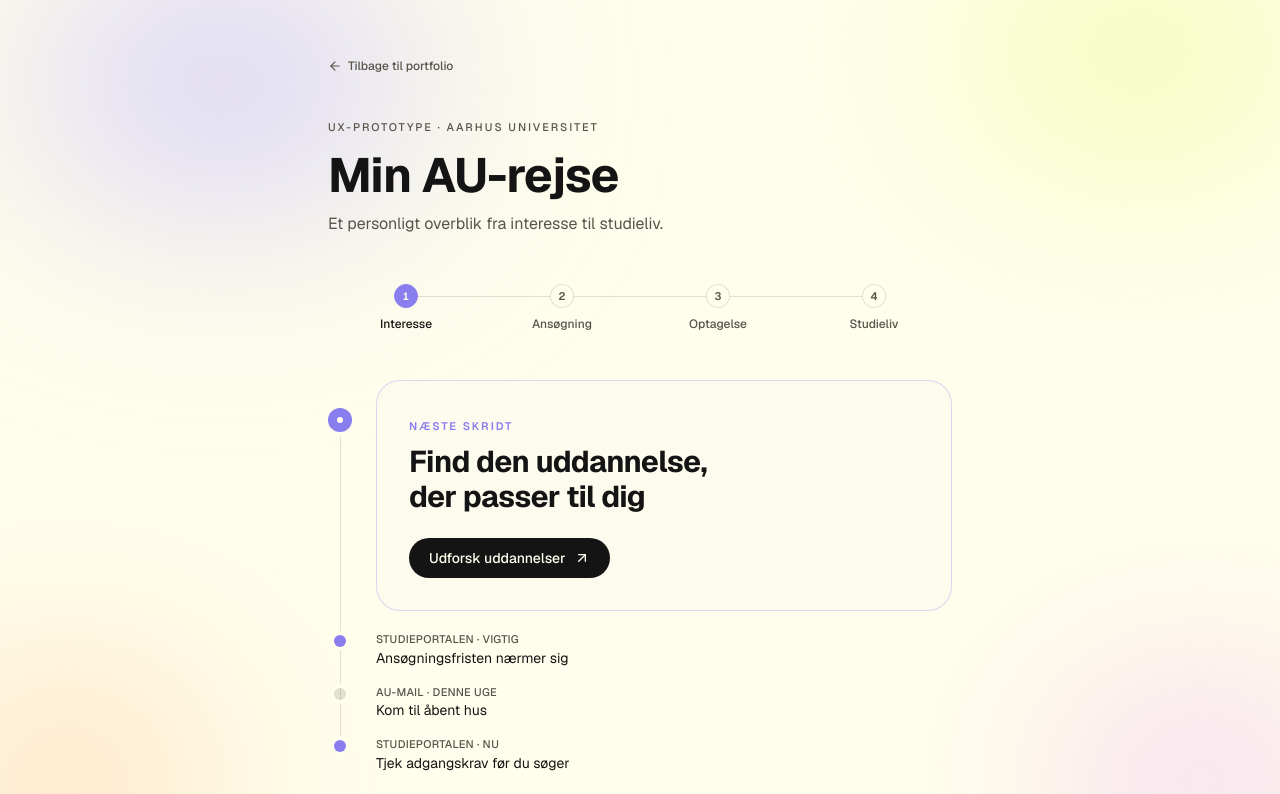
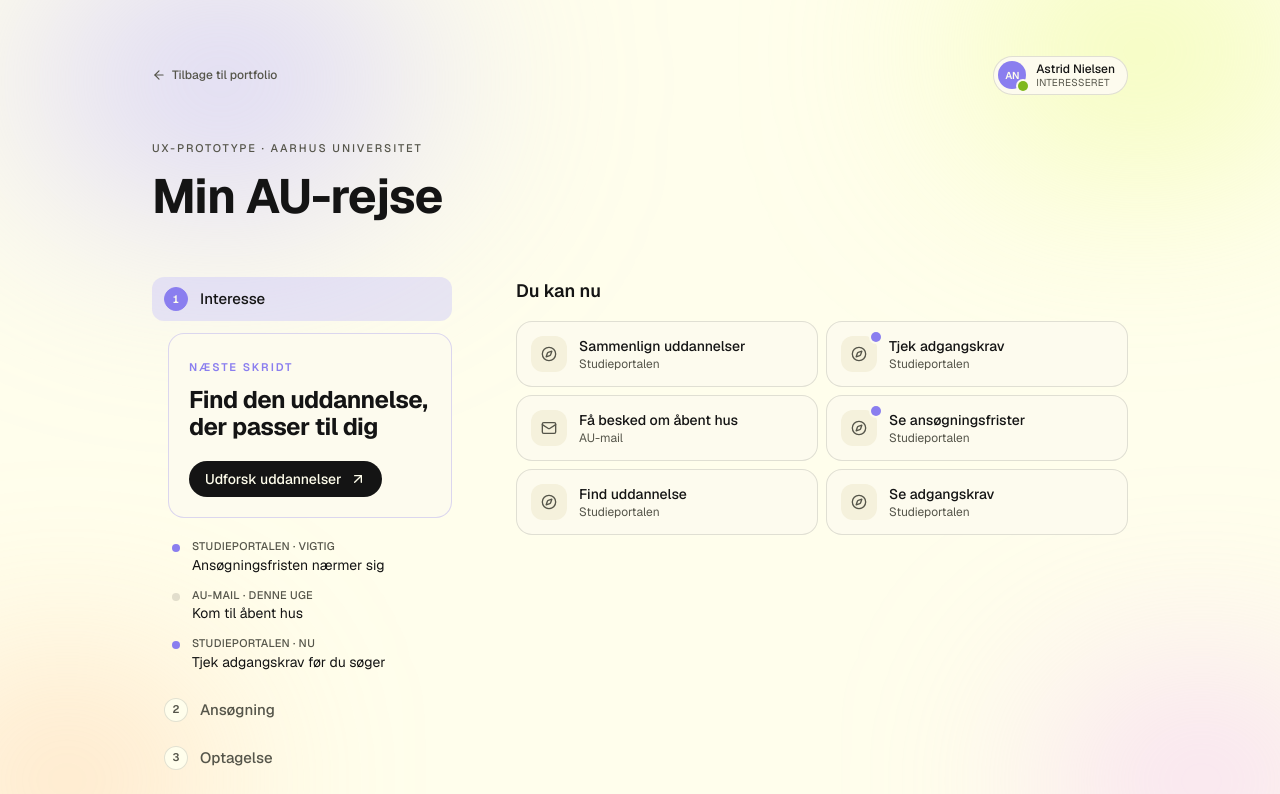
Before and after one commit to fredeschmidt/cover-letter, a Next.js app: page /au-demo in a window 1280 px wide. Shown: the top 794 px of the page. Built offline with nearby package versions, Linux system fonts and the light colour scheme.

Commit message:
prototype AU 2

```diff
--- a/app/au-demo/au-demo-client.tsx
+++ b/app/au-demo/au-demo-client.tsx
@@ -88,35 +88,39 @@ export function AuDemoClient() {
   );
 
   return (
-    <main className="mx-auto w-full max-w-2xl px-5 pb-24 pt-10 md:px-6 md:pt-14">
+    <main className="mx-auto w-full max-w-5xl px-5 pb-24 pt-10 md:px-6 md:pt-14">
+      <div className="mb-10 flex items-center justify-between gap-3">
         <Link
           href="/"
-        className="mb-10 inline-flex items-center gap-1.5 text-xs font-medium text-[var(--color-muted-foreground)] transition-colors hover:text-[var(--color-foreground)]"
+          className="inline-flex items-center gap-1.5 text-xs font-medium text-[var(--color-muted-foreground)] transition-colors hover:text-[var(--color-foreground)]"
         >
           <ArrowLeft className="h-3.5 w-3.5" aria-hidden />
           Tilbage til portfolio
         </Link>
+        <UserBadge name="Astrid Nielsen" phase={activePhase} />
+      </div>
 
-      <header className="mb-10 md:mb-12">
+      <header className="mb-10 md:mb-14">
         <span className="text-[11px] font-medium uppercase tracking-[0.18em] text-[var(--color-muted-foreground)]">
           UX-prototype · Aarhus Universitet
         </span>
         <h1 className="display mt-3 text-balance text-3xl leading-[1.05] md:text-5xl">
           Min AU-rejse
         </h1>
-        <p className="mt-3 text-sm text-[var(--color-muted-foreground)] md:text-base">
-          Et personligt overblik fra interesse til studieliv.
-        </p>
       </header>
 
-      <PhaseTabs
+      <div className="grid gap-12 md:grid-cols-[260px_1fr] lg:grid-cols-[300px_1fr] lg:gap-16">
+        <div>
+          <PhaseSideNav
             active={activePhase}
             activeIndex={activeIndex}
             onChange={setActivePhase}
+            step={activeNextStep}
+            messages={messages}
           />
+        </div>
 
-      <JourneyChain step={activeNextStep} messages={messages} />
-
+        <div>
           <Section title="Du kan nu">
             <ul className="grid gap-2 sm:grid-cols-2">
               {actions.map((action) => (
@@ -126,6 +130,8 @@ export function AuDemoClient() {
               ))}
             </ul>
           </Section>
+        </div>
+      </div>
 
       <footer className="mt-16 border-t border-[var(--color-border)] pt-8">
         <h2 className="text-[11px] font-semibold uppercase tracking-[0.18em] text-[var(--color-muted-foreground)]">
@@ -174,53 +180,80 @@ function Section({
   );
 }
 
-/* -------------------- Phase tabs -------------------- */
+/* -------------------- User badge -------------------- */
 
-function PhaseTabs({
+function UserBadge({ name, phase }: { name: string; phase: JourneyPhaseId }) {
+  const initials = name
+    .split(" ")
+    .map((part) => part[0])
+    .slice(0, 2)
+    .join("")
+    .toUpperCase();
+
+  const label = journeyPhases.find((p) => p.id === phase)?.label;
+
+  return (
+    <div className="flex items-center gap-2.5 rounded-full border border-[var(--color-border)] bg-[var(--color-card)] py-1 pl-1 pr-3">
+      <span className="relative flex h-7 w-7 items-center justify-center rounded-full bg-[var(--color-lilla)] text-[10px] font-semibold text-[var(--color-background)]">
+        {initials}
+        <span
+          className="absolute -bottom-0.5 -right-0.5 h-2.5 w-2.5 rounded-full bg-[var(--color-lime)] ring-2 ring-[var(--color-card)]"
+          aria-hidden
+        />
+      </span>
+      <div className="flex flex-col leading-tight">
+        <span className="text-xs font-medium text-[var(--color-foreground)]">
+          {name}
+        </span>
+        <span className="text-[10px] uppercase tracking-wide text-[var(--color-muted-foreground)]">
+          {label}
+        </span>
+      </div>
+    </div>
+  );
+}
+
+/* -------------------- Phase side-nav -------------------- */
+
+function PhaseSideNav({
   active,
   activeIndex,
   onChange,
+  step,
+  messages,
 }: {
   active: JourneyPhaseId;
   activeIndex: number;
   onChange: (id: JourneyPhaseId) => void;
+  step: (typeof nextSteps)[number];
+  messages: CommunicationMessage[];
 }) {
-  const progress = (activeIndex / (journeyPhases.length - 1)) * 100;
-
   return (
-    <nav aria-label="Fase i AU-rejsen" className="mb-10 md:mb-12">
-      <ol className="relative grid grid-cols-4">
-        <div
-          className="absolute left-[12.5%] right-[12.5%] top-3 h-px bg-[var(--color-border)]"
-          aria-hidden
-        />
-        <div
-          className="absolute left-[12.5%] top-3 h-px bg-[var(--color-lilla)] transition-[width] duration-500 ease-out"
-          style={{ width: `calc((100% - 25%) * ${progress / 100})` }}
-          aria-hidden
-        />
+    <nav aria-label="Fase i AU-rejsen">
+      <ol className="flex flex-col gap-1">
         {journeyPhases.map((phase, i) => {
           const isActive = phase.id === active;
           const isPast = i < activeIndex;
           return (
-            <li key={phase.id} className="relative">
+            <li key={phase.id}>
               <button
                 type="button"
                 aria-current={isActive ? "step" : undefined}
+                aria-expanded={isActive}
                 onClick={() => onChange(phase.id)}
-                className="group flex w-full flex-col items-center gap-2 rounded-lg focus-visible:outline-none focus-visible:ring-2 focus-visible:ring-[var(--color-lilla)]"
+                className={cn(
+                  "group flex w-full items-center gap-3 rounded-xl px-3 py-2.5 text-left transition-colors focus-visible:outline-none focus-visible:ring-2 focus-visible:ring-[var(--color-lilla)]",
+                  isActive
+                    ? "bg-[var(--color-lilla-soft)]"
+                    : "hover:bg-[var(--color-muted)]",
+                )}
               >
                 <span
                   className={cn(
-                    "relative z-10 flex h-6 w-6 items-center justify-center rounded-full border text-[11px] font-semibold tabular-nums transition-colors",
-                    isActive &&
-                      "border-[var(--color-lilla)] bg-[var(--color-lilla)] text-[var(--color-background)]",
-                    isPast &&
-                      !isActive &&
-                      "border-[var(--color-lilla)] bg-[var(--color-lilla)] text-[var(--color-background)]",
-                    !isActive &&
-                      !isPast &&
-                      "border-[var(--color-border)] bg-[var(--color-background)] text-[var(--color-muted-foreground)] group-hover:border-[var(--color-lilla)]/60",
+                    "flex h-6 w-6 shrink-0 items-center justify-center rounded-full border text-[11px] font-semibold tabular-nums transition-colors",
+                    isActive || isPast
+                      ? "border-[var(--color-lilla)] bg-[var(--color-lilla)] text-[var(--color-background)]"
+                      : "border-[var(--color-border)] bg-[var(--color-background)] text-[var(--color-muted-foreground)] group-hover:border-[var(--color-lilla)]/60",
                   )}
                 >
                   {isPast ? (
@@ -231,7 +264,7 @@ function PhaseTabs({
                 </span>
                 <span
                   className={cn(
-                    "text-[11px] font-medium md:text-xs",
+                    "text-sm font-medium transition-colors md:text-[15px]",
                     isActive
                       ? "text-[var(--color-foreground)]"
                       : "text-[var(--color-muted-foreground)] group-hover:text-[var(--color-foreground)]",
@@ -240,6 +273,13 @@ function PhaseTabs({
                   {phase.shortLabel}
                 </span>
               </button>
+
+              {isActive ? (
+                <div className="mb-3 mt-3 pl-3 md:pl-4">
+                  <NextStepCard step={step} />
+                  <MessagesList messages={messages} />
+                </div>
+              ) : null}
             </li>
           );
         })}
@@ -248,117 +288,58 @@ function PhaseTabs({
   );
 }
 
-/* -------------------- Journey chain (next step + follow-up messages) -------------------- */
-
-function JourneyChain({
-  step,
-  messages,
-}: {
-  step: (typeof nextSteps)[number];
-  messages: CommunicationMessage[];
-}) {
+function NextStepCard({ step }: { step: (typeof nextSteps)[number] }) {
   return (
-    <section aria-labelledby="next-step-title" className="mb-12 md:mb-14">
-      <ol>
-        <FeaturedStep step={step} hasFollowUps={messages.length > 0} />
-        {messages.map((msg, i) => (
-          <FollowUpStep
-            key={msg.title}
-            msg={msg}
-            isLast={i === messages.length - 1}
-          />
-        ))}
-      </ol>
-    </section>
-  );
-}
-
-function FeaturedStep({
-  step,
-  hasFollowUps,
-}: {
-  step: (typeof nextSteps)[number];
-  hasFollowUps: boolean;
-}) {
-  return (
-    <li className="relative pb-3 pl-12">
-      {/* Marker top:28 = card padding p-6 (24) + 4 to align with eyebrow x-height.
-          Connector top:52 = marker top (28) + marker height (24). Hand-tuned pair. */}
-      <span
-        className="absolute left-0 top-[28px] z-10 flex h-6 w-6 items-center justify-center rounded-full bg-[var(--color-lilla)] ring-4 ring-[var(--color-background)]"
-        aria-hidden
-      >
-        <span className="h-1.5 w-1.5 rounded-full bg-[var(--color-background)]" />
-      </span>
-      {hasFollowUps ? (
-        <span
-          className="absolute left-3 top-[52px] bottom-0 w-px bg-[var(--color-border)]"
-          aria-hidden
-        />
-      ) : null}
-
-      <div className="rounded-3xl border border-[var(--color-lilla)]/30 bg-[var(--color-card)] p-6 md:p-8">
+    <div className="rounded-2xl border border-[var(--color-lilla)]/30 bg-[var(--color-card)] p-5">
       <span className="text-[11px] font-semibold uppercase tracking-[0.18em] text-[var(--color-lilla)]">
         Næste skridt
       </span>
-        <h2
-          id="next-step-title"
-          className="display mt-2 text-balance text-2xl leading-[1.15] md:text-3xl"
-        >
+      <h2 className="display mt-2 text-balance text-xl leading-[1.15] md:text-2xl">
         {step.title}
       </h2>
       <a
         href="#"
         onClick={(e) => e.preventDefault()}
-          className="mt-6 inline-flex items-center gap-2 rounded-full bg-[var(--color-foreground)] px-5 py-2.5 text-sm font-medium text-[var(--color-background)] transition-opacity hover:opacity-90 focus-visible:outline-none focus-visible:ring-2 focus-visible:ring-[var(--color-lilla)] focus-visible:ring-offset-2 focus-visible:ring-offset-[var(--color-card)]"
+        className="mt-5 inline-flex items-center gap-2 rounded-full bg-[var(--color-foreground)] px-4 py-2 text-sm font-medium text-[var(--color-background)] transition-opacity hover:opacity-90 focus-visible:outline-none focus-visible:ring-2 focus-visible:ring-[var(--color-lilla)] focus-visible:ring-offset-2 focus-visible:ring-offset-[var(--color-card)]"
       >
         {step.ctaLabel}
         <ArrowUpRight className="h-4 w-4" aria-hidden />
       </a>
     </div>
-    </li>
   );
 }
 
-function FollowUpStep({
-  msg,
-  isLast,
-}: {
-  msg: CommunicationMessage;
-  isLast: boolean;
-}) {
+function MessagesList({ messages }: { messages: CommunicationMessage[] }) {
+  if (messages.length === 0) return null;
+  return (
+    <ul className="mt-5 space-y-3 pl-1">
+      {messages.map((msg) => {
         const isUrgent =
           msg.relevance.toLowerCase() === "nu" ||
           msg.relevance.toLowerCase().includes("vigtig");
         return (
-    <li className="relative pl-12">
-      {/* Connector running through this row — masked by the marker's ring */}
-      {!isLast ? (
-        <span
-          className="absolute left-3 top-0 bottom-0 w-px bg-[var(--color-border)]"
-          aria-hidden
-        />
-      ) : (
-        <span
-          className="absolute left-3 top-0 h-3 w-px bg-[var(--color-border)]"
-          aria-hidden
-        />
-      )}
-      {/* Marker — small dot, lilla if urgent */}
+          <li key={msg.title} className="flex gap-3">
             <span
               className={cn(
-          "absolute left-[6px] top-3 z-10 h-3 w-3 rounded-full ring-4 ring-[var(--color-background)]",
-          isUrgent ? "bg-[var(--color-lilla)]" : "bg-[var(--color-border)]",
+                "mt-1.5 h-2 w-2 shrink-0 rounded-full",
+                isUrgent
+                  ? "bg-[var(--color-lilla)]"
+                  : "bg-[var(--color-border)]",
               )}
               aria-hidden
             />
-      <div className="py-2">
+            <div>
               <div className="text-[11px] font-medium uppercase tracking-wide text-[var(--color-muted-foreground)]">
                 {msg.channel} · {msg.relevance}
               </div>
-        <div className="text-sm text-[var(--color-foreground)]">{msg.title}</div>
+              <div className="text-sm text-[var(--color-foreground)]">
+                {msg.title}
+              </div>
             </div>
           </li>
+        );
+      })}
+    </ul>
   );
 }
 
```
Lines whose indentation alone changed are shown as unchanged.
